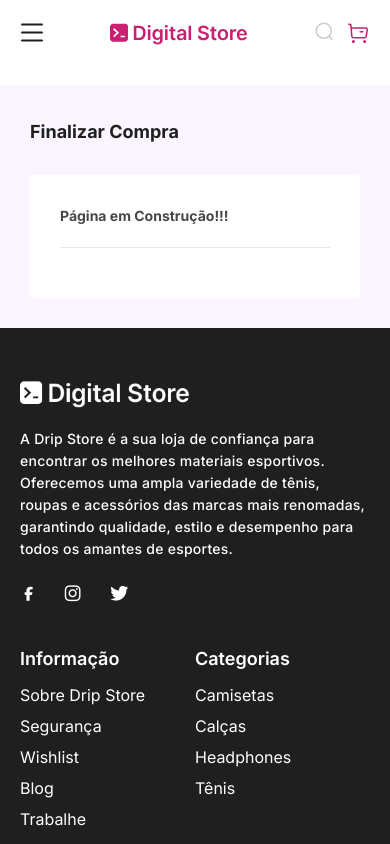
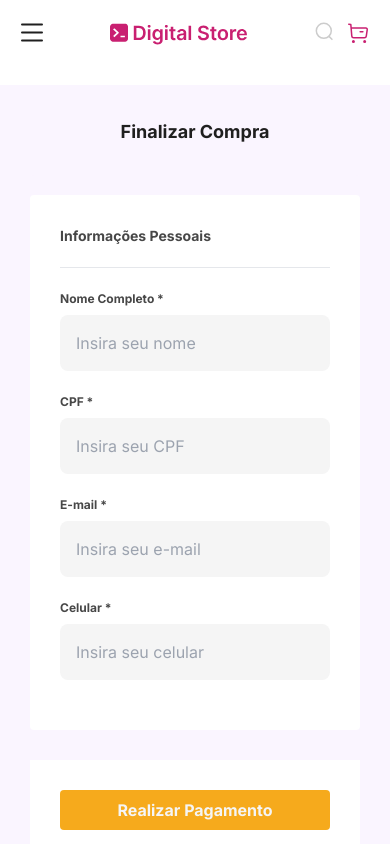
Before and after one commit to flaviare1s/drip-store, a React (Vite) app: page /payment in a window 390 px wide. Shown: the top 844 px of the page. Built offline with nearby package versions, Linux system fonts and the light colour scheme; no server answers.

Commit message:
Adiciona parte da estrutura e dos estilos de ChckoutForm.jsx

```diff
--- a/src/components/CartCheckout/CartCheckoutResume.jsx
+++ b/src/components/CartCheckout/CartCheckoutResume.jsx
@@ -1,7 +1,7 @@
 /* eslint-disable react/prop-types */
 import { Link } from "react-router-dom";
 
-export const CartCheckoutResume = ({ subtotal, frete, desconto }) => {
+export const CartCheckoutResume = ({ subtotal, frete, desconto, nomeBtn }) => {
   const total = (parseFloat(subtotal) + frete - desconto).toFixed(2);
   return (
     <section className="w-full p-[30px] bg-white rounded">
@@ -44,7 +44,7 @@
         to="/payment"
         className="block w-full h-10 bg-warning text-light-gray-3 text-center py-2 font-bold leading-6 rounded hover:bg-warning_hover mt-5"
       >
-        Continuar
+        {nomeBtn}
       </Link>
     </section>
   );
--- a/src/pages/CartCheckout.jsx
+++ b/src/pages/CartCheckout.jsx
@@ -157,6 +157,7 @@
             subtotal={subtotal}
             frete={frete}
             desconto={desconto}
+            nomeBtn="Continuar"
           />
         </div>
       </div>
--- a/src/pages/CheckoutForm.jsx
+++ b/src/pages/CheckoutForm.jsx
@@ -1,13 +1,65 @@
+/* eslint-disable react/prop-types */
+import { useForm } from "react-hook-form";
+
 export const CheckoutForm = () => {
+  const { register, handleSubmit, formState: { errors } } = useForm();
+
+  const onSubmit = (data) => {
+    console.log(data);
+  };
+
   return (
     <section className="flex flex-col justify-between items-start p-[30px] bg-purple-50">
-      <h1 className="text-dark-gray text-lg font-bold leading-[34px] tracking-[0.75] pb-[6px] md:text-[32px] md:leading-[36px] md:tracking-[1px]">Finalizar Compra</h1>
-      <form className="bg-white p-[30px] w-full rounded mt-[20px]">
-        <div>
-          <h2 className="text-sm font-bold text-dark-gray-2 leading-[22px] tracking-[0.75]">Página em Construção!!!</h2>
-          <hr className="bg-light-gray-2 my-5 w-full" />
-        </div>
+      <h1 className="text-dark-gray text-lg font-bold leading-[34px] tracking-[0.75] pb-[6px] md:text-[32px] md:leading-[36px] md:tracking-[1px] md:w-1/2 m-auto">Finalizar Compra</h1>
+      <form className="bg-purple-50 w-full rounded mt-[20px] md:w-1/2 m-auto" onSubmit={handleSubmit(onSubmit)}>
+        <section className="bg-purple-50 w-full rounded mt-[20px]">
+          <div className="bg-white p-[30px] w-full rounded mt-[20px]">
+            <h2 className="text-sm font-bold text-dark-gray-2 leading-[22px] tracking-[0.75]">Informações Pessoais</h2>
+            <hr className="bg-light-gray-2 my-5 w-full" />
+            <div>
+              <label className="block text-xs font-bold text-dark-gray-2 leading-[22px] tracking-[0.75]" htmlFor="nome">Nome Completo *</label>
+              <input className="w-full p-4 bg-light-gray-3 rounded-lg mt-[5px] mb-5" type="text" id="nome" placeholder="Insira seu nome" {...register("nome", { required: 'Este campo é obrigatório' })} />
+              {errors.nome && <small className="text-error">{errors.nome.message}</small>}
+            </div>
+            <div>
+              <label className="block text-xs font-bold text-dark-gray-2 leading-[22px] tracking-[0.75]" htmlFor="cpf">CPF *</label>
+              <input className="w-full p-4 bg-light-gray-3 rounded-lg mt-[5px] mb-5" type="text" id="cpf" placeholder="Insira seu CPF" {...register("cpf", {
+                required: 'Este campo é obrigatório',
+                pattern: {
+                  value: /^(?!.*(\d)(?:-?\1){10})(\d{3})(?:\.?)(\d{3})(?:\.?)(\d{3})(?:-?)(\d{2})$/,
+                  message: "CPF inválido",
+                },
+              })} />
+              {errors.cpf && <small className="text-error">{errors.cpf.message}</small>}
+            </div>
+            <div>
+              <label className="block text-xs font-bold text-dark-gray-2 leading-[22px] tracking-[0.75]" htmlFor="email">E-mail *</label>
+              <input className="w-full p-4 bg-light-gray-3 rounded-lg mt-[5px] mb-5" type="text" id="email" placeholder="Insira seu e-mail" {...register("email", {
+                required: 'Este campo é obrigatório',
+                pattern: {
+                  value: /^[a-zA-Z0-9._%+-]+@[a-zA-Z0-9.-]+\.[a-zA-Z]{2,}$/,
+                  message: "E-mail inválido",
+                },
+              })} />
+              {errors.email && <small className="text-error">{errors.email.message}</small>}
+            </div>
+            <div>
+              <label className="block text-xs font-bold text-dark-gray-2 leading-[22px] tracking-[0.75]" htmlFor="cel">Celular *</label>
+              <input className="w-full p-4 bg-light-gray-3 rounded-lg mt-[5px] mb-5" type="tel" id="cel" placeholder="Insira seu celular" {...register("cel", {
+                required: 'Este campo é obrigatório',
+                pattern: {
+                  value: /^\(\d{2}\)\s?\d{5}-?\d{4}$/,
+                  message: "Número inválido. Formato: (xx) xxxxx-xxxx",
+                },
+              })} />
+              {errors.cel && <small className="text-error">{errors.cel.message}</small>}
+            </div>
+          </div>
+        </section>
+        <section className="mt-[30px] bg-white p-[30px]">
+          <button type="submit" className="block w-full h-10 bg-warning text-light-gray-3 text-center py-2 font-bold leading-6 rounded hover:bg-warning_hover">Realizar Pagamento</button>
+        </section>
       </form>
     </section>
-  )
+  );
 }
--- a/src/pages/Login.jsx
+++ b/src/pages/Login.jsx
@@ -64,7 +64,7 @@
                 required: "E-mail obrigatório",
                 pattern: {
                   value: /[\w.-]+@[\w-]+\.[\w-.]+/gi,
-                  message: "Invalid e-mail",
+                  message: "E-mail inválido",
                 },
               })}
             />
@@ -85,7 +85,7 @@
                 required: "Digite uma senha",
                 minLength: {
                   value: 8,
-                  message: "A password deve ter pelo menos 6 digitos",
+                  message: "A senha deve ter pelo menos 6 digitos",
                 },
               })}
             />
--- a/src/pages/Register.jsx
+++ b/src/pages/Register.jsx
@@ -82,7 +82,7 @@
                 required: "E-mail obrigatório",
                 pattern: {
                   value: /[\w.-]+@[\w-]+\.[\w-.]+/gi,
-                  message: "Invalid e-mail",
+                  message: "E-mail inválido",
                 },
               })}
             />
@@ -103,7 +103,7 @@
                 required: "Digite uma senha",
                 minLength: {
                   value: 8,
-                  message: "A password deve ter pelo menos 6 digitos",
+                  message: "A senha deve ter pelo menos 6 digitos",
                 },
               })}
             />
```
